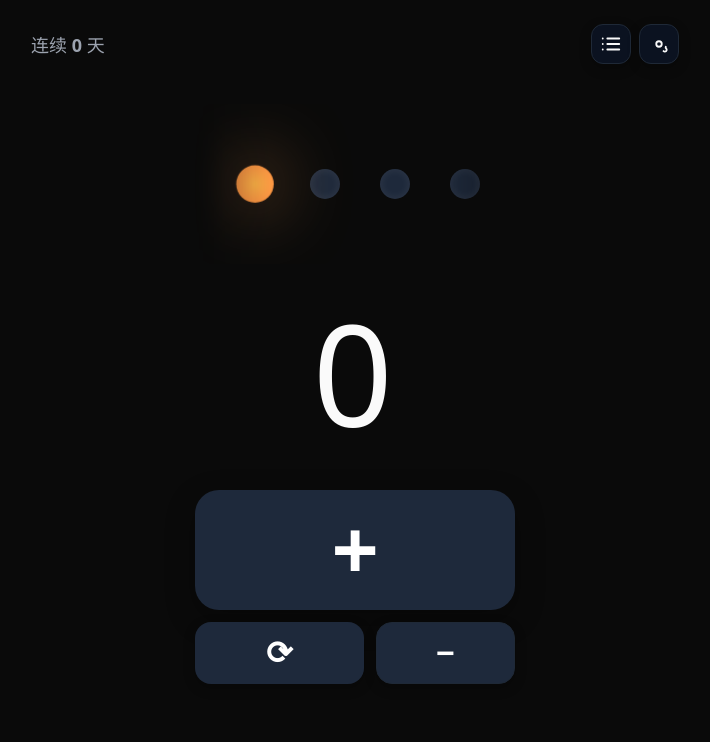
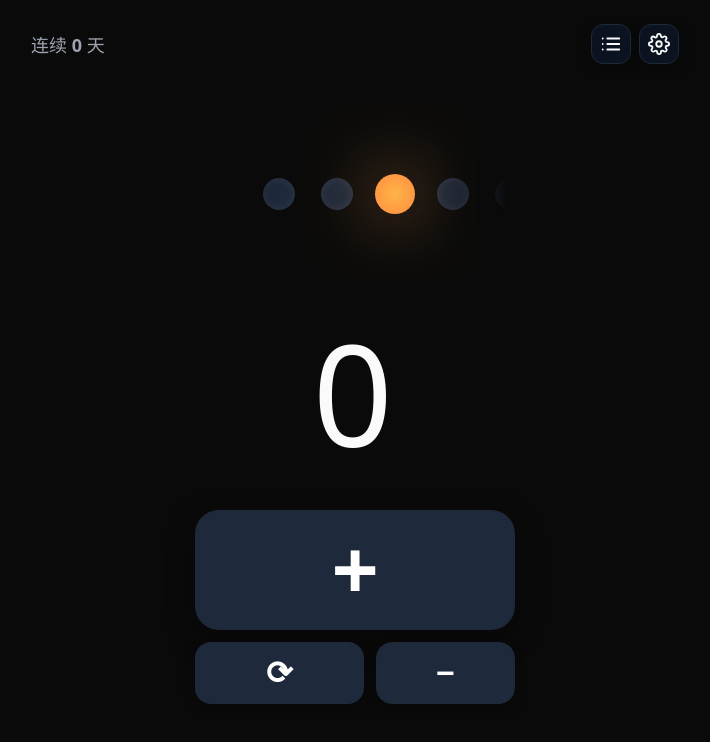
Before and after one commit to Garko01/prayer-counter, a React (Vite) app: page / in a window 1280 px wide. Shown: the top 742 px of the page, without its empty margins (285-995 px from the left). Built offline with nearby package versions, Linux system fonts and the light colour scheme.

Commit message:
Updated bead size and gap

```diff
--- a/src/App.tsx
+++ b/src/App.tsx
@@ -101,9 +101,21 @@ function BeadTrack({ count, direction }: { count: number; direction: 'inc' | 'de
     const beads = container.querySelectorAll('.bead')
     beads.forEach(b => b.classList.remove('glow'))
 
-    // Highlight bead based on count mod beadCount
-    const idx = Math.abs(current) % beads.length
-    beads[idx]?.classList.add('glow')
+    const mid = Math.floor((beads.length - 1) / 2)
+
+    // Highlight center if count is exactly 0
+    if (current === 0) {
+      beads[mid]?.classList.add('glow')
+      return
+    }
+
+    // Glow for the 108th-cycle window: 106..110 → -2,-1,0,+1,+2 around center
+    const remainder = ((current - 106) % 108 + 108) % 108 + 106
+    if (remainder >= 106 && remainder <= 110) {
+      const glowOffset = remainder - 108 // 106→-2, 107→-1, 108→0, 109→+1, 110→+2
+      const idx = mid + glowOffset
+      if (idx >= 0 && idx < beads.length) beads[idx].classList.add('glow')
+    }
   }
 
   function step(dir: 'inc' | 'dec') {
@@ -291,9 +303,21 @@ export default function App() {
             </svg>
           </button>
           <button className="icon-btn" onClick={() => setShowSettings(true)} aria-label="Open Settings">
-            <svg xmlns="http://www.w3.org/2000/svg" width="22" height="22" viewBox="0 0 24 24" fill="none" stroke="currentColor" strokeWidth="2" strokeLinecap="round" strokeLinejoin="round">
+            <svg
+              xmlns="http://www.w3.org/2000/svg"
+              width="22"
+              height="22"
+              viewBox="0 0 24 24"
+              fill="none"
+              stroke="currentColor"
+              strokeWidth="2"
+              strokeLinecap="round"
+              strokeLinejoin="round"
+              aria-hidden="true"
+              focusable="false"
+            >
               <circle cx="12" cy="12" r="3" />
-              <path d="M19.4 15a1.65 1.65 0 0 0 .33 1.82l.06.06a2 2 0 1 1-2.83 2.83..." />
+              <path d="M19.4 15a1.65 1.65 0 0 0 .33 1.82l.06.06a2 2 0 1 1-2.83 2.83l-.06-.06a1.65 1.65 0 0 0-1.82-.33 1.65 1.65 0 0 0-1 1.51V21a2 2 0 1 1-4 0v-.09a1.65 1.65 0 0 0-1-1.51 1.65 1.65 0 0 0-1.82.33l-.06.06a2 2 0 1 1-2.83-2.83l.06-.06a1.65 1.65 0 0 0 .33-1.82 1.65 1.65 0 0 0-1.51-1H3a2 2 0 1 1 0-4h.09a1.65 1.65 0 0 0 1.51-1 1.65 1.65 0 0 0-.33-1.82l-.06-.06a2 2 0 1 1 2.83-2.83l.06.06a1.65 1.65 0 0 0 1.82.33h0a1.65 1.65 0 0 0 1-1.51V3a2 2 0 1 1 4 0v.09a1.65 1.65 0 0 0 1 1.51h0a1.65 1.65 0 0 0 1.82-.33l.06-.06a2 2 0 1 1 2.83 2.83l-.06.06a1.65 1.65 0 0 0-.33 1.82h0a1.65 1.65 0 0 0 1.51 1H21a2 2 0 1 1 0 4h-.09a1.65 1.65 0 0 0-1.51 1z" />
             </svg>
           </button>
         </div>
--- a/src/styles.css
+++ b/src/styles.css
@@ -298,7 +298,7 @@ button:active {
 .track {
   position: relative;
   width: 310px;
-  height: 160px; /* 🔹 increased height so glow has space */
+  height: clamp(180px, 22dvh, 220px);
   overflow: visible; /* let top/bottom glow show */
   margin: 0 auto;
   margin-top: 8px;
@@ -359,8 +359,8 @@ button:active {
 :root{
   /* scale size + spacing but keep the same proportions */
   --beadCount: 5;
-  --beadSize: clamp(22px, 5.5vw, 30px); /* was 30px */
-  --beadGap:  clamp(26px, 7.3vw, 40px); /* was 40px */
+  --beadSize: clamp(20px, 4.6dvh, 32px);
+  --beadGap: clamp(22px, 5.2dvh, 32px);
 
   /* a few pixels of invisible padding so mask won't eat edge beads */
   --edgeSlack: 8px;
@@ -389,6 +389,7 @@ button:active {
 .bead{
   width: var(--beadSize);
   height: var(--beadSize);
+  margin-inline: -3px; /* reduces perceived gap while keeping animation step aligned */
 }
 
 /* 1) Lock the app to the dynamic viewport height on mobile */
```
